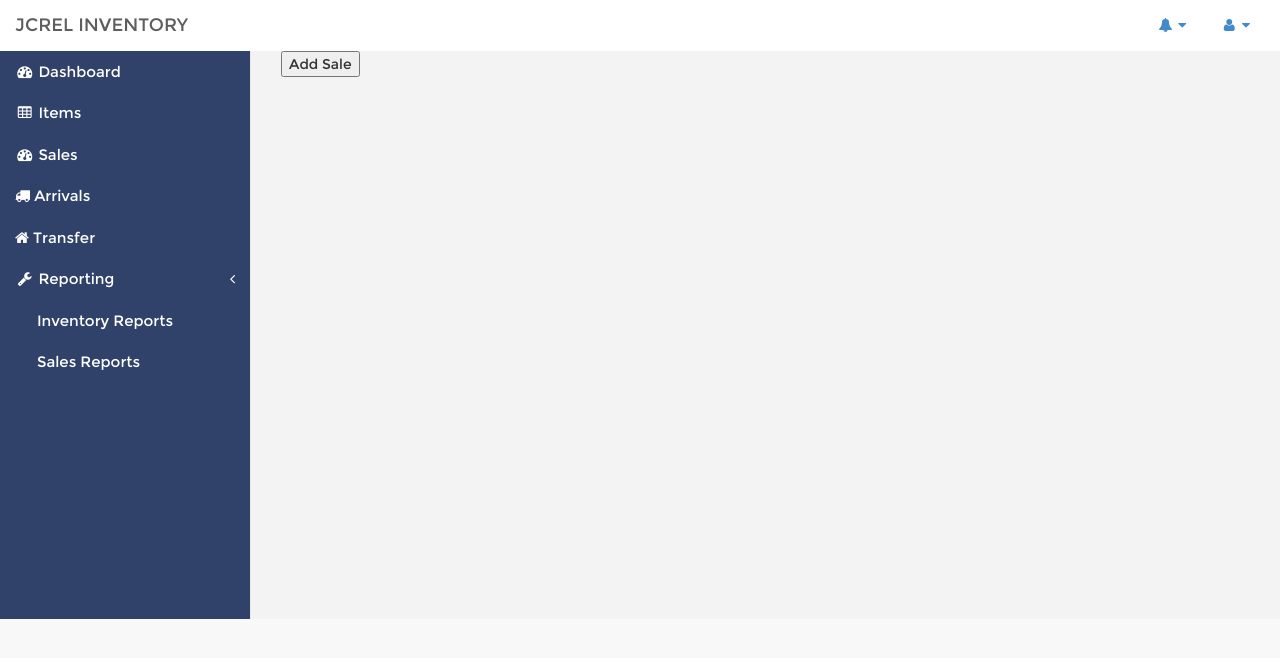
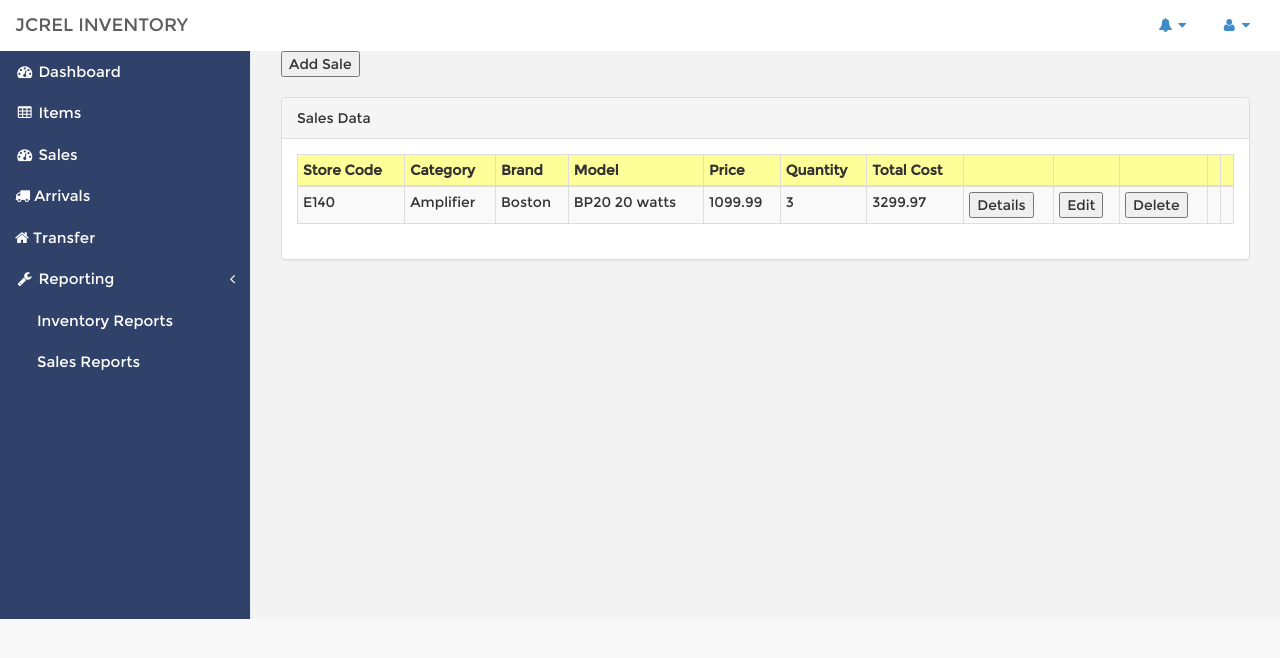
Before and after one commit to roselleebarle04/jcrel-ims, a Django app: template inventory/templates/sales/sales.html in a window 1280 px wide. Shown: the top 658 px of the page. Run offline with Django 3.2, Linux system fonts and the light colour scheme; the template is opened without the code that fills it, so the values that code supplies are empty; some libraries are stand-ins or nearby versions.

Commit message:
Updated Sales template

```diff
--- a/inventory/templates/sales/sales.html
+++ b/inventory/templates/sales/sales.html
@@ -8,4 +8,61 @@
 </form>
 <br>
 
+
+<div class="row">
+    <div class="col-lg-12">
+        <div class="panel panel-default">
+            <div class="panel-heading">Sales Data</div>
+            <div class="panel-body">
+                <table class="table table-striped table-bordered table-hover table-condensed">
+                    <thead>
+                        <tr bgcolor="#FFFF99">
+                            <th>Store Code</th>
+                            <th>Category</th>
+                            <th>Brand</th>
+                            <th>Model</th>
+                            <th>Price</th>
+                            <th>Quantity</th>
+                            <th>Total Cost</th>
+                            <th></th>
+                            <th></th>
+                            <th></th>
+                            <th></th>
+                            <th></th>
+                        </tr>
+                    </thead>
+                    <tbody>
+                        <tr>
+                            <td> E­1­40 </td>
+                            <td> Amplifier </td>
+                            <td> Boston </td>
+                            <td> BP20 20 watts </td>
+                            <td> 1099.99 </td>
+                            <td> 3 </td>
+                            <td> 3299.97 </td>
+                            <td>
+                            <form action="#">
+                                <input type="submit" value="Details">
+                            </form>
+                            </td>
+                            <td>
+                            <form action="#">
+                                <input type="submit" value="Edit">
+                            </form>
+                            </td>
+                            <td>
+                            <form action="#">
+                                <input type="submit" value="Delete">
+                            </form>
+                            </td>
+                            <td></td>
+                            <td></td>
+                        </tr>
+                    </tbody>
+                </table>
+            </div>
+        </div>
+    </div>
+</div>
+
 {% endblock %}
```
